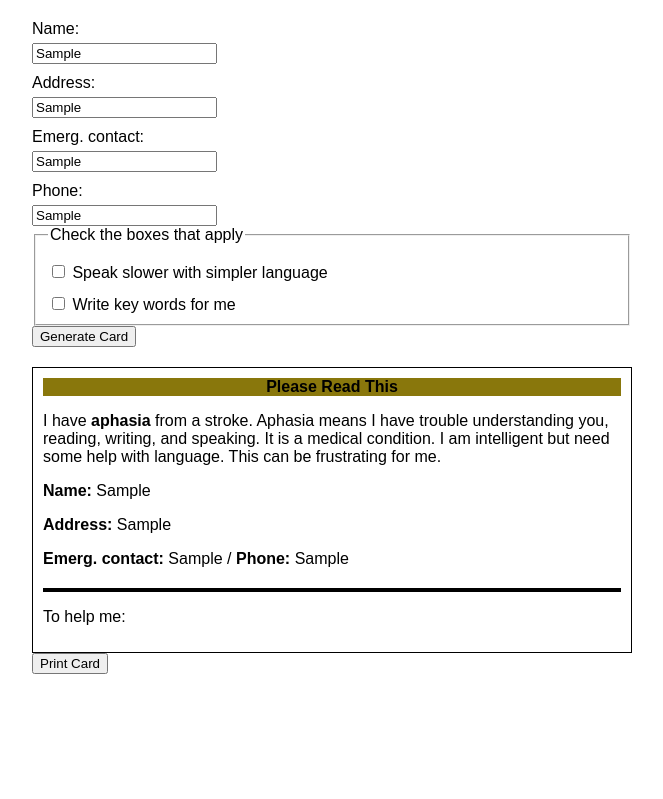
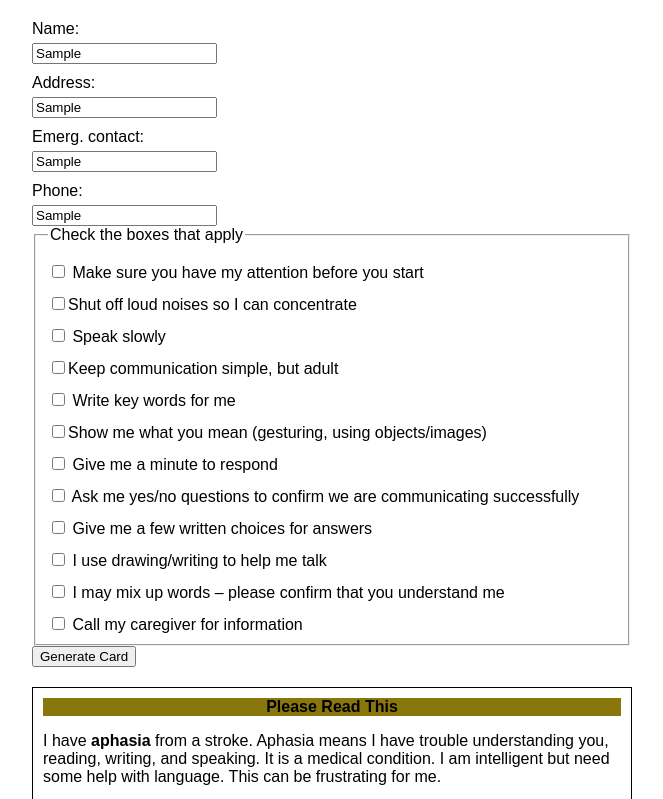
Before and after one commit to husaynpanju/AphasiaIdentCard, an Electron app: page aphasia.html in a window 800 px wide. Both pictures are taken after typing "Sample", "Sample", "Sample", "Sample" into the empty fields and a click on the button "Generate Card". Shown: the top 799 px of the page, without its empty margins (68-731 px from the left). Drawn offline with Linux system fonts and the light colour scheme.

Commit message:
finalized aphasia card list

```diff
--- a/aphasia.html
+++ b/aphasia.html
@@ -103,9 +103,18 @@
 
             <fieldset>
                 <legend>Check the boxes that apply</legend>
-                <label><input type="checkbox" id="speakSlower" name="communicationPreference"> Speak slower with simpler
-                    language</label>
-                <label><input type="checkbox" id="writeKeyWords" name="communicationPreference"> Write key words for me</label>
+                <label><input type="checkbox" id="makeSure" name="communicationPreference"> Make sure you have my attention before you start</label>
+                <label><input type="checkbox" id="loudNoises" name="communicationPreference">Shut off loud noises so I can concentrate</label>
+                <label><input type="checkbox" id="speakSlow" name="communicationPreference"> Speak slowly</label>
+                <label><input type="checkbox" id="simpleCommunication" name="communicationPreference">Keep communication simple, but adult</label>
+                <label><input type="checkbox" id="keyWords" name="communicationPreference"> Write key words for me</label>
+                <label><input type="checkbox" id="showMe" name="communicationPreference">Show me what you mean &#40;gesturing, using objects/images&#41;</label>
+                <label><input type="checkbox" id="giveMeAMinute" name="communicationPreference"> Give me a minute to respond</label>
+                <label><input type="checkbox" id="yesNoQuestions" name="communicationPreference"> Ask me yes/no questions to confirm we are communicating successfully</label>
+                <label><input type="checkbox" id="writtenChoices" name="communicationPreference"> Give me a few written choices for answers</label>
+                <label><input type="checkbox" id="useDrawingWriting" name="communicationPreference"> I use drawing/writing to help me talk</label>
+                <label><input type="checkbox" id="confirmUnderstanding" name="communicationPreference"> I may mix up words &ndash; please confirm that you understand me</label>
+                <label><input type="checkbox" id="callCaregiver" name="communicationPreference"> Call my caregiver for information</label>
             </fieldset>
 
             <button type="button" onclick="generateCard()">Generate Card</button>
@@ -123,8 +132,19 @@
             var address = document.getElementById('address').value;
             var emergContact = document.getElementById('emergContact').value;
             var phone = document.getElementById('phone').value;
-            var speakSlower = document.getElementById('speakSlower').checked;
-            var writeKeyWords = document.getElementById('writeKeyWords').checked
+            var makeSureChecked = document.getElementById("makeSure").checked;
+            var loudNoisesChecked = document.getElementById("loudNoises").checked;
+            var speakSlowChecked = document.getElementById("speakSlow").checked;
+            var simpleCommunicationChecked = document.getElementById("simpleCommunication").checked;
+            var keyWordsChecked = document.getElementById("keyWords").checked;
+            var showMeChecked = document.getElementById("showMe").checked;
+            var giveMeAMinuteChecked = document.getElementById("giveMeAMinute").checked;
+            var yesNoQuestionsChecked = document.getElementById("yesNoQuestions").checked;
+            var writtenChoicesChecked = document.getElementById("writtenChoices").checked;
+            var useDrawingWritingChecked = document.getElementById("useDrawingWriting").checked;
+            var confirmUnderstandingChecked = document.getElementById("confirmUnderstanding").checked;
+            var callCaregiverChecked = document.getElementById("callCaregiver").checked;
+
 
             var cardHtml = `
     <div class="header">Please Read This</div>
@@ -135,9 +155,20 @@
     <div class="thick-bar"></div>
     <p>To help me:</p>
     <ul>
-      ${speakSlower ? '<li>Speak slower with simpler language</li>' : ''}
-      ${writeKeyWords ? '<li>Write key words for me</li>' : ''}
+    ${makeSureChecked ? '<li>Make sure you have my attention before you start</li>' : ''}
+    ${loudNoisesChecked ? '<li>Shut off loud noises so I can concentrate</li>' : ''}
+    ${speakSlowChecked ? '<li>Speak slowly</li>' : ''}
+    ${simpleCommunicationChecked ? '<li>Keep communication simple, but adult</li>' : ''}
+    ${keyWordsChecked ? '<li>Write key words for me</li>' : ''}
+    ${showMeChecked ? '<li>Show me what you mean (gesturing, using objects/images)</li>' : ''}
+    ${giveMeAMinuteChecked ? '<li>Give me a minute to respond</li>' : ''}
+    ${yesNoQuestionsChecked ? '<li>Ask me yes/no questions to confirm we are communicating successfully</li>' : ''}
+    ${writtenChoicesChecked ? '<li>Give me a few written choices for answers</li>' : ''}
+    ${useDrawingWritingChecked ? '<li>I use drawing/writing to help me talk</li>' : ''}
+    ${confirmUnderstandingChecked ? '<li>I may mix up words – please confirm that you understand me</li>' : ''}
+    ${callCaregiverChecked ? '<li>Call my caregiver for information</li>' : ''}
     </ul>
+
   `;
 
             var cardPreview = document.getElementById('cardPreview');
```
Also changed, not shown: 3 other files.
